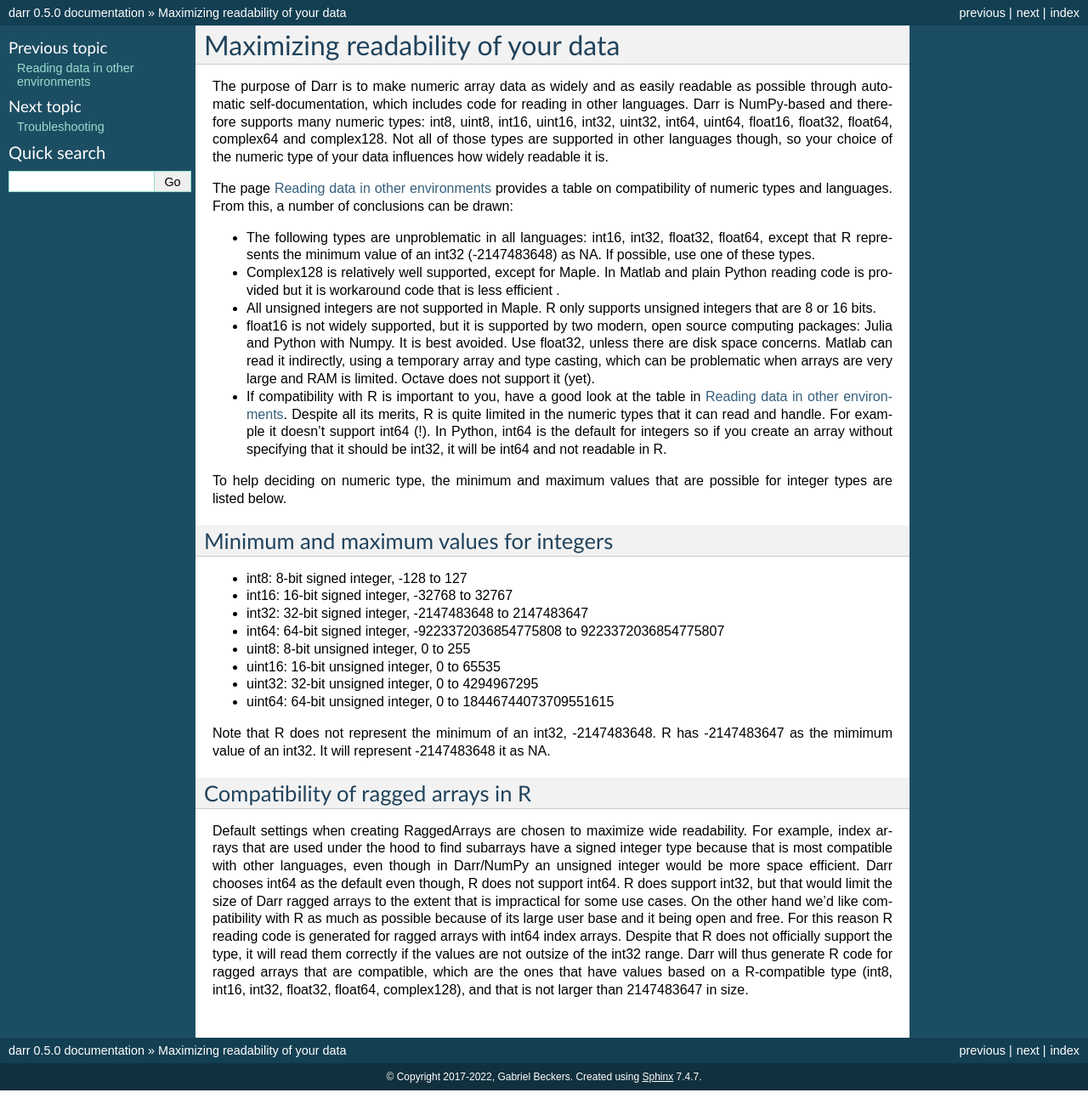
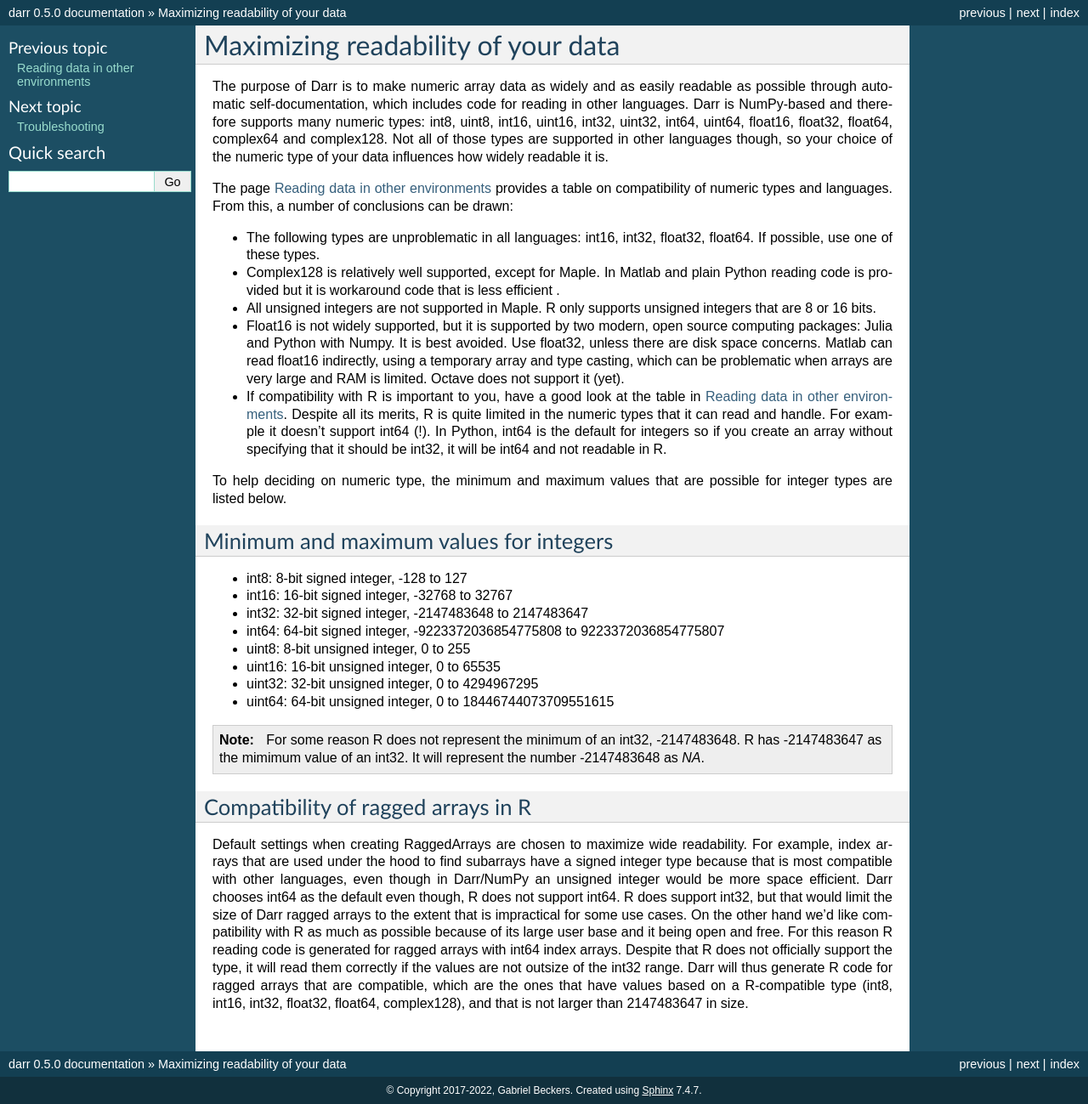
Before and after one commit to gbeckers/Darr, a Sphinx documentation site: the page built from docs/readability.rst, in a window 1280 px wide. Shown: the whole page at 85% size. Built offline with Sphinx 7.4.7, drawn with Linux system fonts in a browser that asks for light colours.

Commit message:
improve readbility doc

```diff
--- a/docs/readability.rst
+++ b/docs/readability.rst
@@ -14,8 +14,7 @@ table on compatibility of numeric types and languages. From this, a number of
 conclusions can be drawn:
 
 - The following types are unproblematic in all languages: int16, int32,
-  float32, float64, except that R represents the minimum value of an
-  int32 (-2147483648) as NA. If possible, use one of these types.
+  float32, float64. If possible, use one of these types.
 
 - Complex128 is relatively well supported, except for Maple. In Matlab and
   plain Python reading code is provided but it is workaround code that is
@@ -24,10 +23,10 @@ conclusions can be drawn:
 - All unsigned integers are not supported in Maple. R only supports unsigned
   integers that are 8 or 16 bits.
 
-- float16 is not widely supported, but it is supported by two modern,
+- Float16 is not widely supported, but it is supported by two modern,
   open source computing packages: Julia and Python with Numpy. It is best
   avoided. Use float32, unless there are disk space concerns. Matlab can read
-  it indirectly, using a temporary array and type casting, which can be
+  float16 indirectly, using a temporary array and type casting, which can be
   problematic when arrays are very large and RAM is limited. Octave does not
   support it (yet).
 
@@ -53,9 +52,10 @@ Minimum and maximum values for integers
 - uint32: 32‐bit unsigned integer, 0 to 4294967295
 - uint64: 64‐bit unsigned integer, 0 to 18446744073709551615
 
-Note that R does not represent the minimum of an int32, -2147483648. R has
--2147483647 as the mimimum value of an int32. It will represent -2147483648
-it as NA.
+.. Note::
+    For some reason R does not represent the minimum of an int32, -2147483648. R
+    has -2147483647 as the mimimum value of an int32. It will represent
+    the number -2147483648 as *NA*.
 
 Compatibility of ragged arrays in R
 -----------------------------------
```
